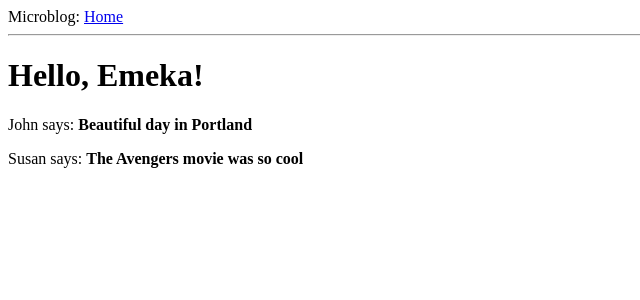
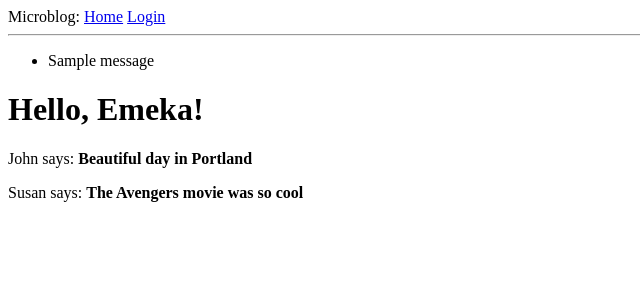
Before and after one commit to Marve018/microblog, a Flask app: page / in a window 1280 px wide. Shown: the top 300 px of the page, without its empty margins (0-640 px from the left). Run offline with Flask 3, Linux system fonts and the light colour scheme; one stand-in notice (Sample message) is shown.

Commit message:
{chore}: Update base.html template

```diff
--- a/app/templates/base.html
+++ b/app/templates/base.html
@@ -11,9 +11,20 @@
 </head>
     <body>
         <div>
-            Microblog: <a href="{{ url_for('index') }}">Home</a>
+            Microblog:
+            <a href="/index">Home</a>
+            <a href="/login">Login</a>
         </div>
+        <hr>
+        {% with messages = get_flashed_messages() %}
+        {% if messages %}
+        <ul>
+            {% for message in messages %}
+            <li>{{ message }}</li>
+            {% endfor %}
+        </ul>
+        {% endif %}
+        {% endwith %}
+        {% block content %}{% endblock %}
     </body>
-    <hr>
-    {% block content %}{% endblock %}
 </html>
```
